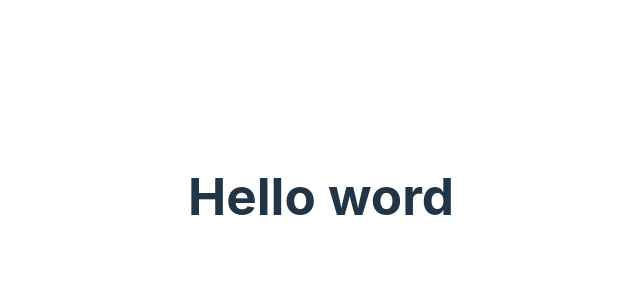
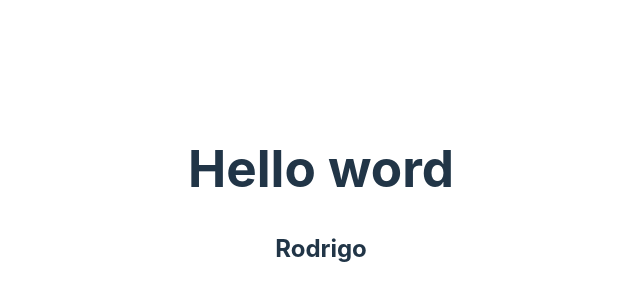
Before and after one commit to T1Scaynet/proyecto-prueba, a React (Vite) app: page / in a window 1280 px wide. Shown: the part 204-504 px from the top of the page, without its empty margins (319-959 px from the left). Built offline with nearby package versions, Linux system fonts and the light colour scheme.

Commit message:
feat: cree mi componente con mi nombre

```diff
--- a/src/App.jsx
+++ b/src/App.jsx
@@ -1,10 +1,12 @@
 import './App.css'
+import Rodrigo from './components/Rodrigo'
 
 function App() {
 
   return (
     <div className="App">
      <h1>Hello word</h1>
+     <Rodrigo/>
     </div>
   )
 }
--- /dev/null
+++ b/src/components/Rodrigo.jsx
@@ -0,0 +1,9 @@
+import React from 'react'
+
+function Rodrigo() {
+  return (
+    <h2>Rodrigo</h2>
+  )
+}
+
+export default Rodrigo
```
Also changed, not shown: 2 other files (tests, documents, lock files or other folders).
